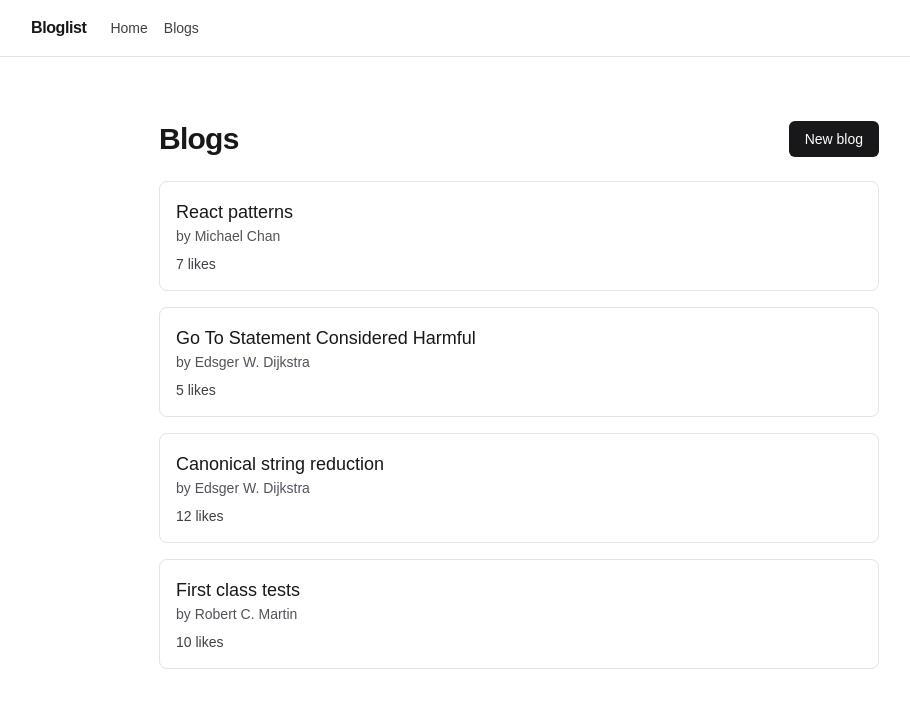
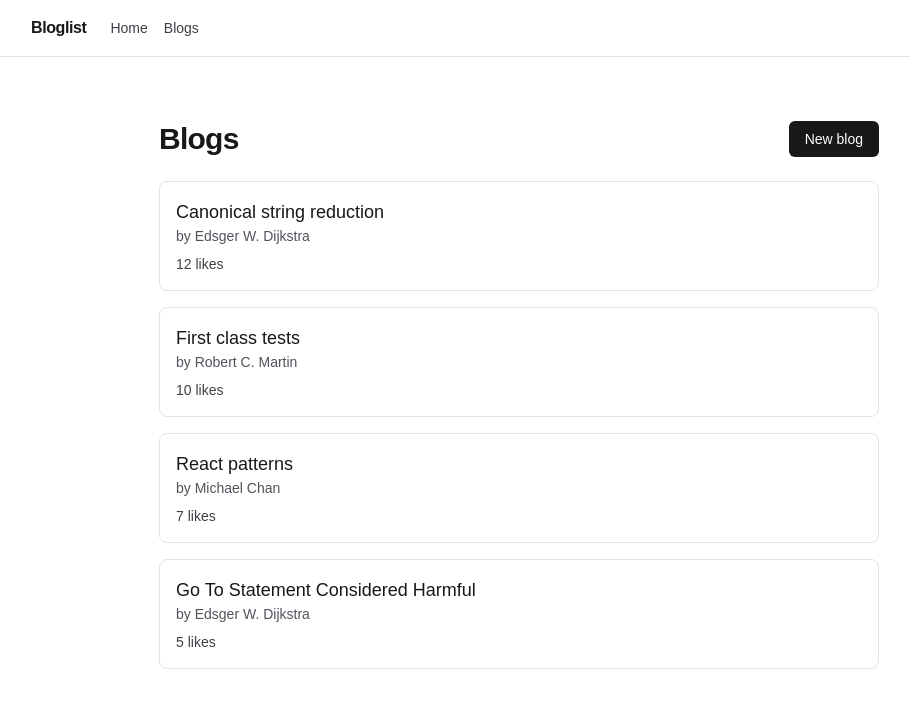
Before and after one commit to Nariunuu/FullStackOpen-NextJS, a Next.js app in the folder bloglist/: page /blogs in a window 1280 px wide. Shown: the top 708 px of the page, without its empty margins (121-1031 px from the left). Built offline with nearby package versions, Linux system fonts and the light colour scheme.

Commit message:
5. Rendered in order

```diff
--- a/bloglist/app/blogs/page.tsx
+++ b/bloglist/app/blogs/page.tsx
@@ -2,7 +2,7 @@ import Link from "next/link";
 import { getBlogs } from "./data";
 
 export default function BlogsPage() {
-  const blogs = getBlogs();
+  const blogs = getBlogs().toSorted((a, b) => b.likes - a.likes);
 
   return (
     <section className="mx-auto flex w-full max-w-3xl flex-1 flex-col gap-6 px-6 py-16">
```
